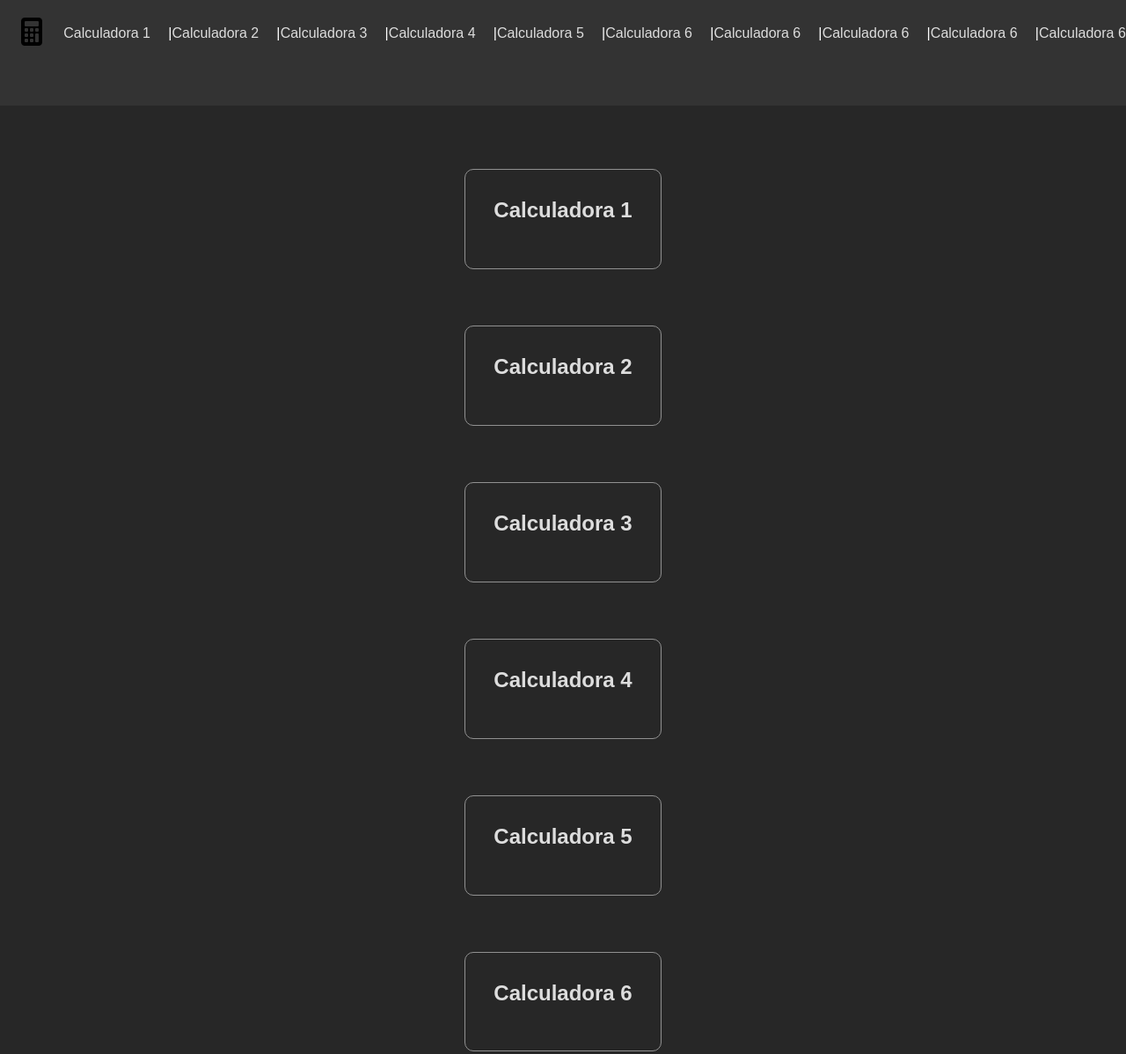
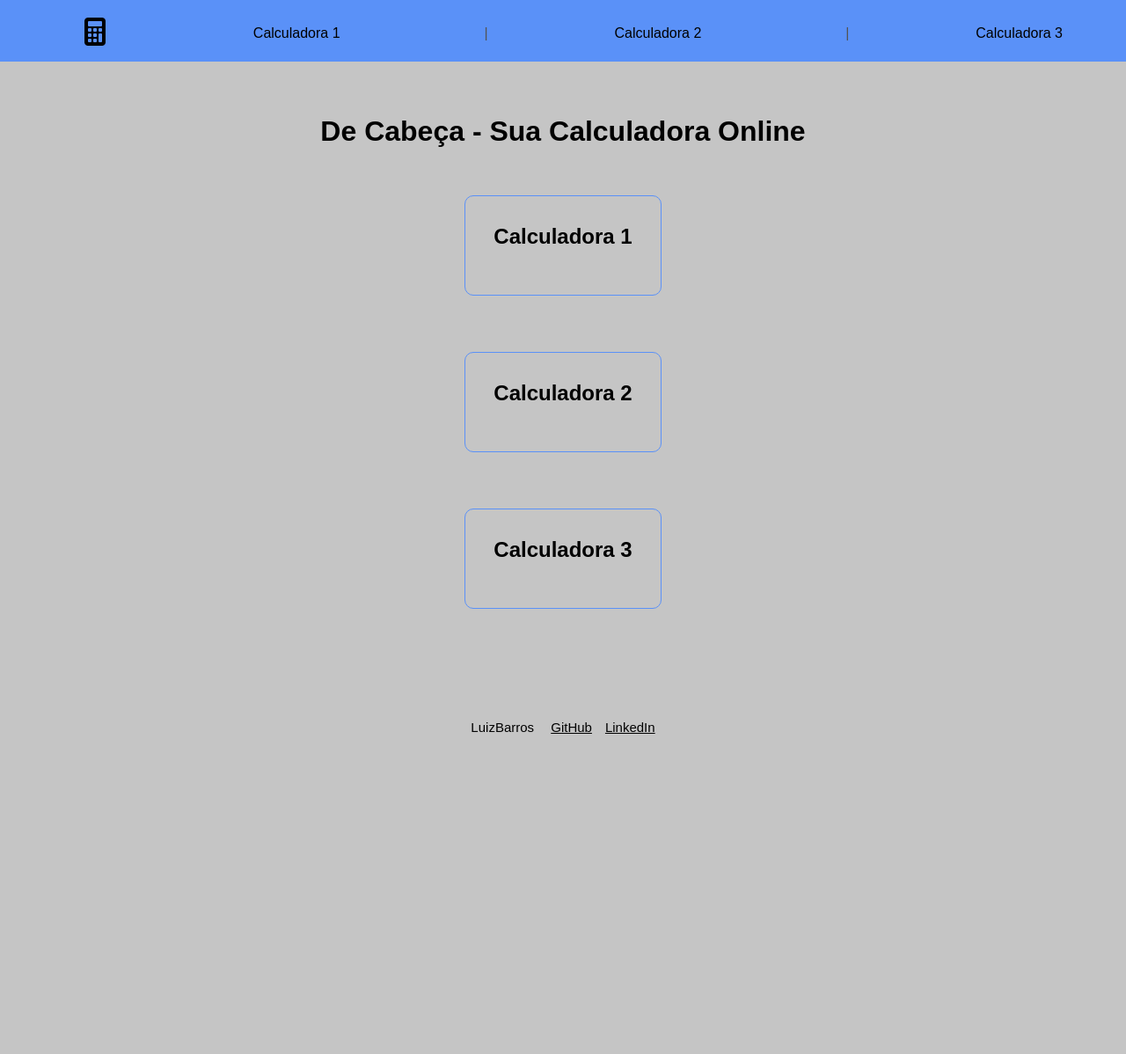
Before and after one commit to luiz-barros-92/de-cabeca, a plain HTML site: page index.html in a window 1280 px wide. Shown: the top 1198 px of the page at 88% size. After the commit the page ends 860 px from the top, so only its background shows below. Drawn offline with Linux system fonts and the light colour scheme.

Commit message:
Layout inicial do site

```diff
--- a/index.html
+++ b/index.html
@@ -13,17 +13,11 @@
             <li><a href="index.html"><img src="src/img/calc.png" alt="calculadora" id="icone"></a></li>
             <li><a href="#artigo1">Calculadora 1</a></li>|
             <li><a href="#artigo2">Calculadora 2</a></li>|
-            <li><a href="#artigo3">Calculadora 3</a></li>|
-            <li><a href="#artigo4">Calculadora 4</a></li>|
-            <li><a href="#artigo5">Calculadora 5</a></li>|
-            <li><a href="#artigo6">Calculadora 6</a></li>|
-            <li><a href="#artigo6">Calculadora 6</a></li>|
-            <li><a href="#artigo6">Calculadora 6</a></li>|
-            <li><a href="#artigo6">Calculadora 6</a></li>|
-            <li><a href="#artigo6">Calculadora 6</a></li>
+            <li><a href="#artigo3">Calculadora 3</a></li>
         </ul>
     </nav>
     <main>
+    <h1 id="titulo">De Cabeça - Sua Calculadora Online</h1>
     <section class="posts">
         <article id="artigo1">
 
@@ -37,15 +31,6 @@
         <article id="artigo3">
             <h2>Calculadora 3</h2>
         </article>
-        <article id="artigo4">
-            <h2>Calculadora 4</h2>
-        </article>
-        <article id="artigo5">
-            <h2>Calculadora 5</h2>
-        </article>
-        <article id="artigo6">
-            <h2>Calculadora 6</h2>
-        </article>
     </section>
     </main>
     <footer>
--- a/src/style.css
+++ b/src/style.css
@@ -5,8 +5,8 @@ body {
     display: flex;
     flex-direction: column;
     min-height: 100vh;
-    background-color: #272727;
-    color: #ddd;
+    background-color: #c5c5c5;
+    color: #000000;
     overflow-y: scroll;
     height: 100vh;
     padding-top: 60px; }
@@ -16,10 +16,10 @@ body {
     top: 0;
     left: 0;
     width: 100%;
-    background-color: #333;
-    color: #fff;
+    background-color: #5a91f8;
+    color: #535353;
     padding: 20px;
-    height: 80px; }
+    height: 30px; }
 
 nav ul {
     list-style: none;
@@ -35,7 +35,7 @@ nav li {
 
 nav a {
     text-decoration: none;
-    color: #ddd; }
+    color: #000000; }
 
 header nav ul {
     box-sizing: border-box;
@@ -77,7 +77,7 @@ header nav ul li:first-child img {
     margin: 0 auto; }
 
 main {
-    margin-top: 80px;
+    margin-top: 30px;
     display: flex;
     flex-direction: column;
     flex-grow: 1;
@@ -90,11 +90,11 @@ main {
   align-items: center; }
 
 article {
-    color: #ddd;
+    color: #000000;
     padding: 2rem;
     margin: 2rem auto;
     max-width: 900px;
-    border: 1px solid #919191;
+    border: 1px solid #5a91f8;
     border-radius: 10px;
     box-sizing: border-box; }
 
@@ -107,8 +107,8 @@ a {
   color: burlywood; }
 
 footer {
-    background-color: #272727;
-    color: #ddd;
+    background-color: #c5c5c5;
+    color: #000000;
     padding: 10px;
     clear: both;
     margin-top: auto; }
@@ -121,10 +121,10 @@ p {
     text-justify: inter-word; }
 
 #rodape {
-    font-size: 13px; }
+    font-size: 15px; }
 
 #rodape a {
-    color: #ddd; }
+    color: #000000; }
 
 #icone {
     height: 32px; }
```
